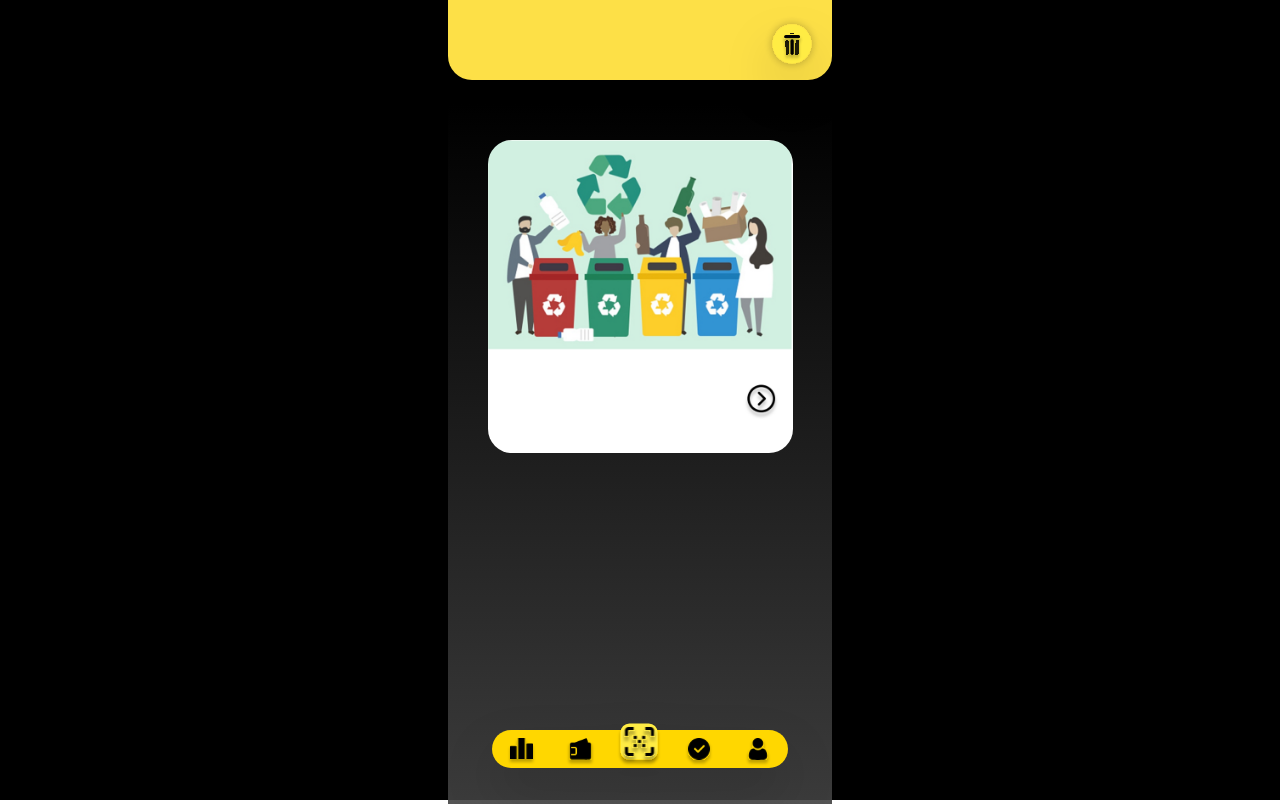
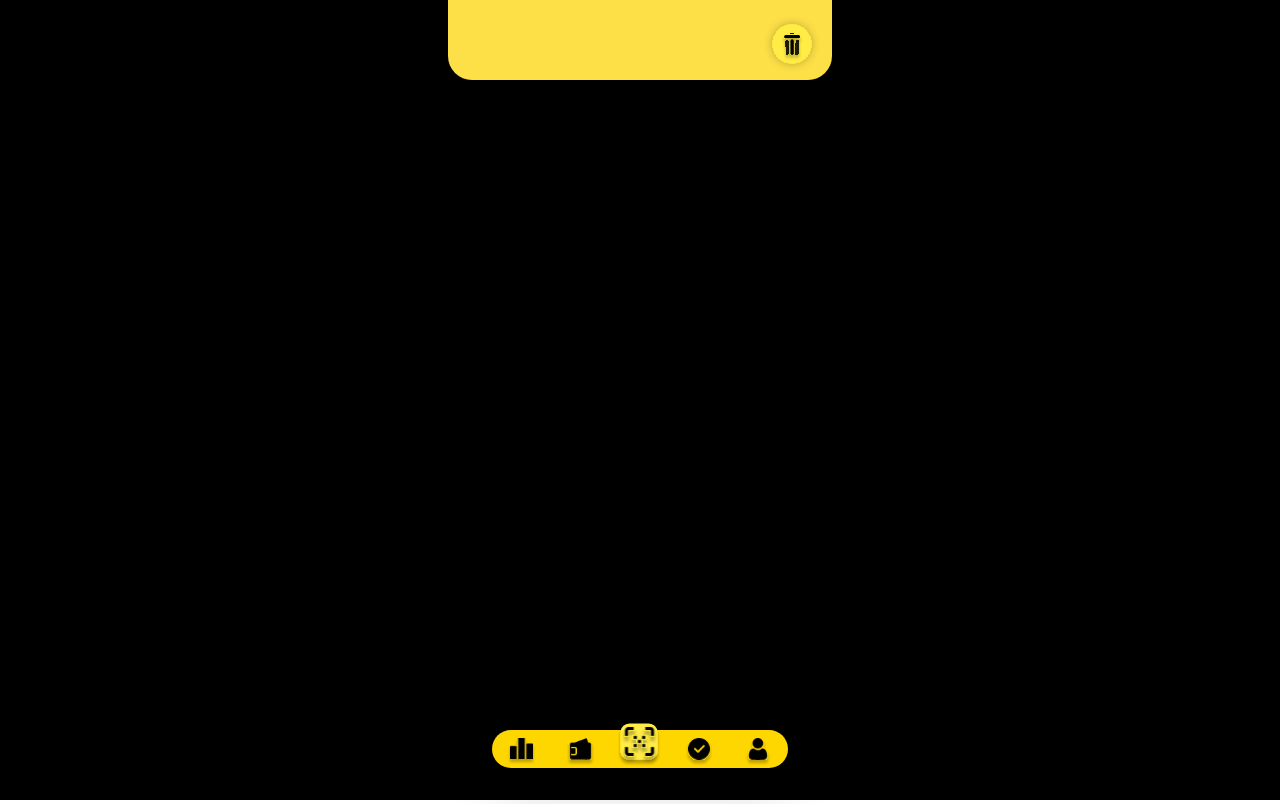
Before and after one commit to Verd1ne/Trashscan, a React (Create React App) app in the folder trash-scan/: page / in a window 1280 px wide. Built offline with nearby package versions, Linux system fonts and the light colour scheme.

Commit message:
Mikhael 24/7/2022 4th push

```diff
--- a/trash-scan/package.json
+++ b/trash-scan/package.json
@@ -12,6 +12,7 @@
     "bulma": "^0.9.4",
     "bulma-graphs": "^0.2.1",
     "bulma-timeline": "^3.0.5",
+    "chart.js": "^3.8.1",
     "node-sass": "^7.0.1",
     "react": "^18.2.0",
     "react-barcode-reader": "^0.0.2",
--- a/trash-scan/src/App.js
+++ b/trash-scan/src/App.js
@@ -1,5 +1,4 @@
 import React, { useEffect,useState } from "react";
-import ReactDOM from "react-dom/client";
 import {
   BrowserRouter,
   Routes,
@@ -9,13 +8,9 @@ import {
 // import Card2 from "./images/displaycard1.png";
 import AOS from 'aos';
 import 'aos/dist/aos.css';
-import Redeem from './components/Redeem'
 import LoginPage from "./pages/LoginPage";
 import Balance from "./pages/Balance";
-import Dailytask from "./components/Dailytask"
-import Layout from "./components/Layout"
 import Register from './pages/Regis'
-import Home from "./pages/Home";
 import Scan from "./pages/Scan"
 import Achievements from "./pages/Achievements";
 import Profile from "./pages/Profile";
@@ -51,8 +46,7 @@ function App() {
         <Routes>
           <Route path="/login" element={<LoginPage />} />
           <Route path="/register" element={<Register />} />
-          <Route path="/" element={<Home />} />
-          <Route path="/data" element={<Data />} />
+          <Route path="/" element={<Data />} />
           <Route path="/balance" element={<Balance/>}/>
           <Route path="/scan" element={<Scan />} />
           <Route path="/achievements" element={<Achievements />} />
--- a/trash-scan/src/components/Navbar.js
+++ b/trash-scan/src/components/Navbar.js
@@ -11,7 +11,7 @@ export default function Navbar() {
     <div className='w-screen flex justify-center'>
       <div className=' bottom-8 w-[296px] fixed bg-[#FFD700] rounded-[30px] h-[38px] drop-shadow-2xl'>
         <div className='grid grid-cols-5'>
-        <a href='/data' className='mx-auto hover:scale-[1.2] ease-in duration-200'>
+        <a href='/' className='mx-auto hover:scale-[1.2] ease-in duration-200'>
           <img
             src={navbarGraph}
             style={{
--- a/trash-scan/src/pages/Data.js
+++ b/trash-scan/src/pages/Data.js
@@ -1,6 +1,9 @@
 import React from 'react'
 import Layout from '../components/Layout';
-import Logo from "../images/trashscan-icon.png";
+import ProfileCard from "../components/ProfileCard"
+import Person from '../images/yellowPerson.svg'
+import Logo from "../images/trashscanIcon.svg";
+
 
 function Data() {
   return (
@@ -10,9 +13,10 @@ function Data() {
         display: "",
         flexDirection: "",
         alignItems: "",
-          backgroundColor: "",
+        backgroundColor: "black",
       }}
     >
+      <title>TrashScan</title>
       <div className="HomeDiv w-screen justify-center mx-auto sm:max-w-sm has-text-centered has-text-white">
         <div>
             <header className="bg-yellow-300 rounded-3xl rounded-t-none pl-4 pt-4">
@@ -26,6 +30,8 @@ function Data() {
                 <div data-title="Three" data-value="100"></div>
             </div>
         </div>
+        <div>
+        </div>
       </div>
     </div>
   </Layout>
--- a/trash-scan/src/pages/Home.js
+++ /dev/null
@@ -1,39 +0,0 @@
-import React from 'react'
-import Layout from '../components/Layout';
-import Logo from "../images/trashscanIcon.svg";
-import Card from "../images/card-template.png";
-import Card2 from "../images/displaycard1.png";
-
-function Home() {
-  return (
-    <Layout>
-      <div className=''
-        style={{
-          display: "",
-          flexDirection: "",
-          alignItems: "",
-          backgroundColor: "",
-        }}
-      >
-        <title>TrashScan</title>
-        <div className="HomeDiv w-screen justify-center mx-auto sm:max-w-sm h-screen">
-          <div>
-            <header className="bg-yellow-300 rounded-3xl rounded-t-none pl-4 pt-4">
-                <img src={Logo} alt='logo' className="TrashLogo object-contain h-16 w-20 flex pb-2 ml-72 drop-shadow-2xl" ></img>
-            </header>
-          </div>
-          <br />
-          <div>
-              <section className="LowerGradient block bg-black-500 h-96 pt-9">
-                <div>
-                  <img src={Card2} alt='card2' className="displaycard1 rounded-3xl object-center"></img>
-                </div>
-              </section>
-          </div>
-        </div>
-      </div>
-    </Layout>
-  );
-}
-
-export default Home;
```
Also changed, not shown: 1 other file (tests, documents, lock files or other folders). Lines whose indentation alone changed are shown as unchanged.
